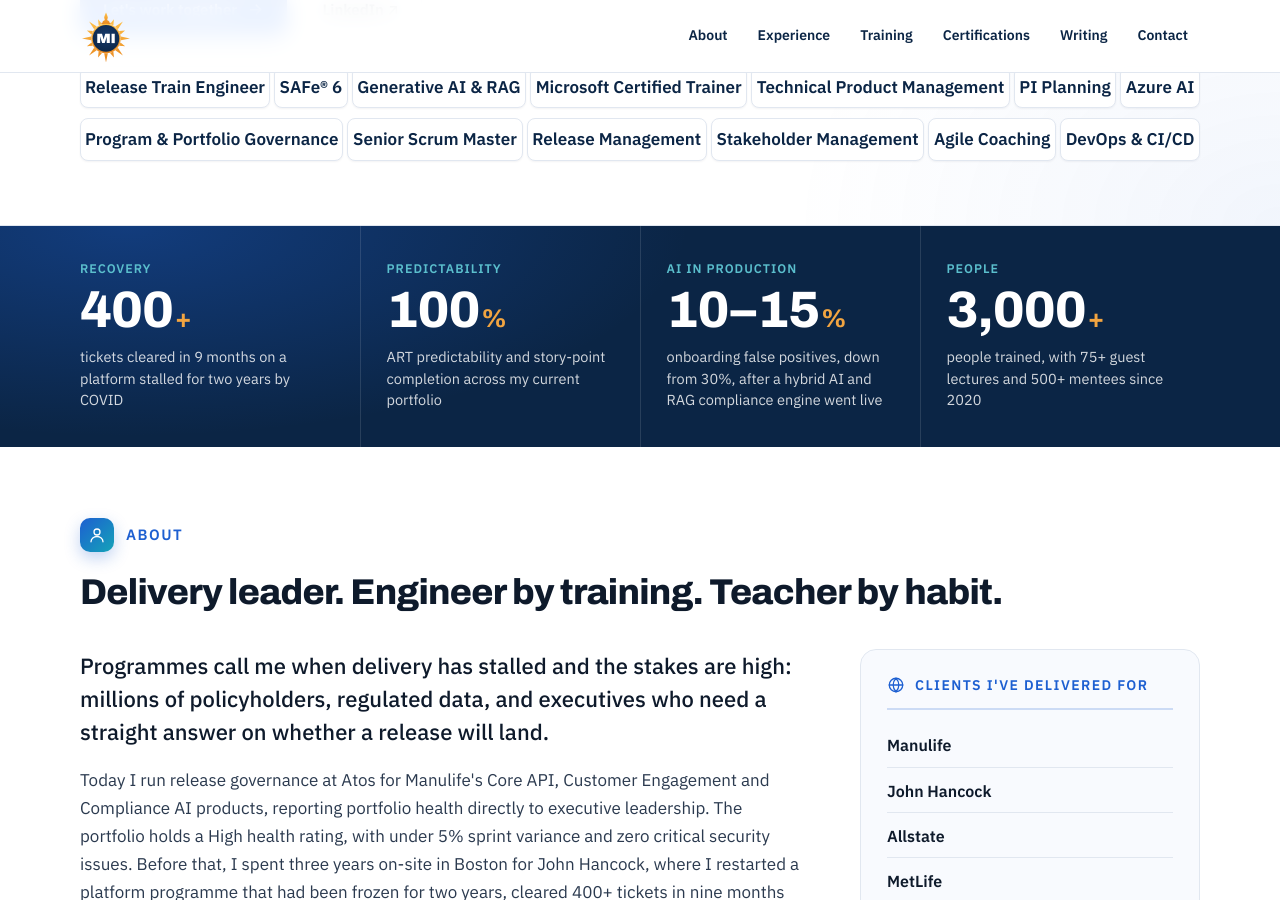
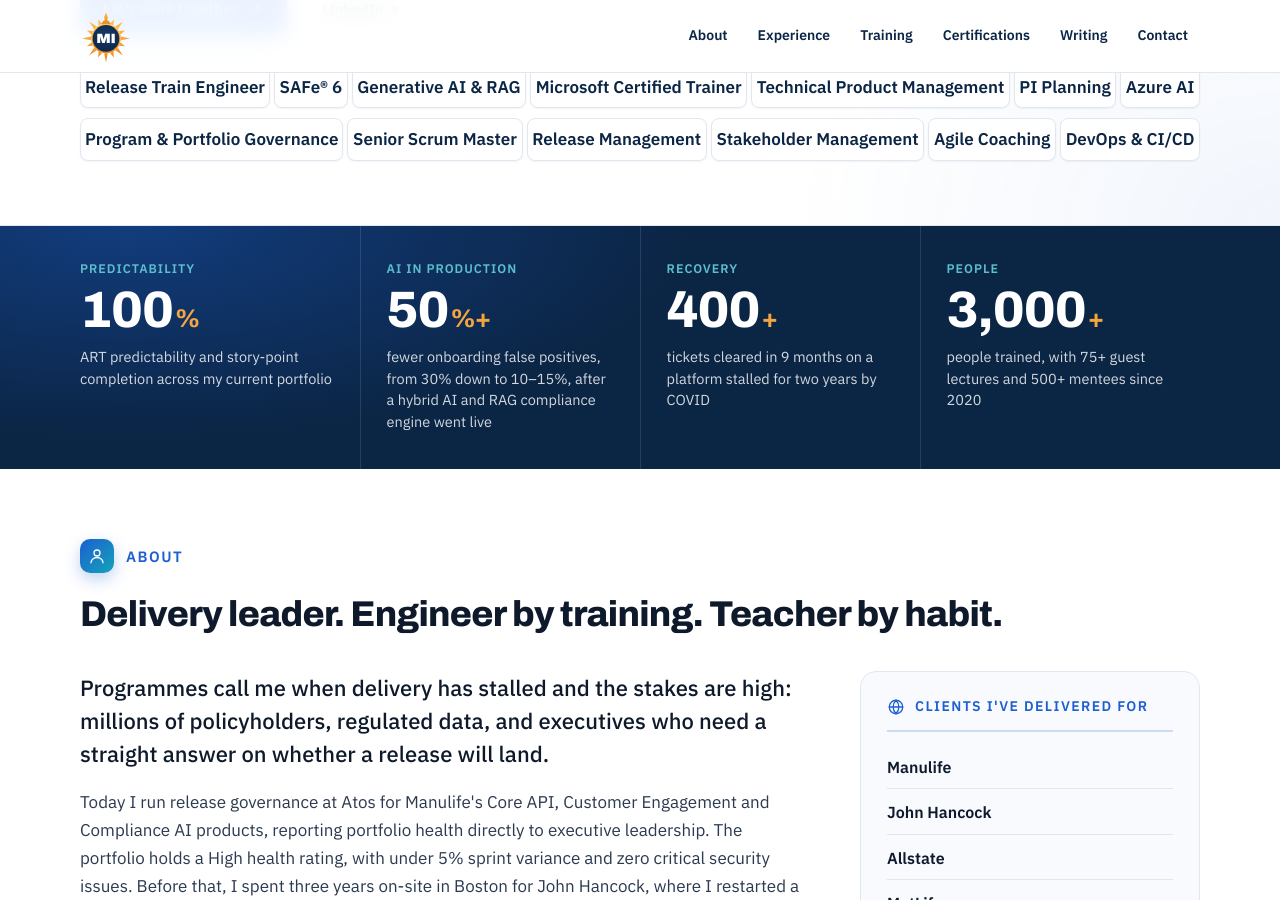
Before and after one commit to Madhan-I/Madhan-I.github.io, a Jekyll site: the page built from index.html, in a window 1280 px wide and 900 px high, scrolled down 568 px. Built offline with Jekyll 4.4.1, drawn with Linux system fonts in a browser that asks for light colours.

Commit message:
Metrics: lead with predictability and AI; AI box shows 50%+ improvement
Co-Authored-By: Claude Opus 5.5 <noreply@anthropic.com>
Claude-Session: https://claude.ai/code/session_01MFRrTt7LBDdX57m85KHNGp

```diff
--- a/_data/profile.yml
+++ b/_data/profile.yml
@@ -48,18 +48,18 @@ expertise_rows:
 
 # The four big numbers under the hero. Keep it to four.
 metrics:
-  - tag: Recovery
-    number: "400"
-    suffix: "+"
-    text: tickets cleared in 9 months on a platform stalled for two years by COVID
   - tag: Predictability
     number: "100"
     suffix: "%"
     text: ART predictability and story-point completion across my current portfolio
   - tag: AI in production
-    number: "10–15"
-    suffix: "%"
-    text: onboarding false positives, down from 30%, after a hybrid AI and RAG compliance engine went live
+    number: "50"
+    suffix: "%+"
+    text: fewer onboarding false positives, from 30% down to 10–15%, after a hybrid AI and RAG compliance engine went live
+  - tag: Recovery
+    number: "400"
+    suffix: "+"
+    text: tickets cleared in 9 months on a platform stalled for two years by COVID
   - tag: People
     number: "3,000"
     suffix: "+"
```
